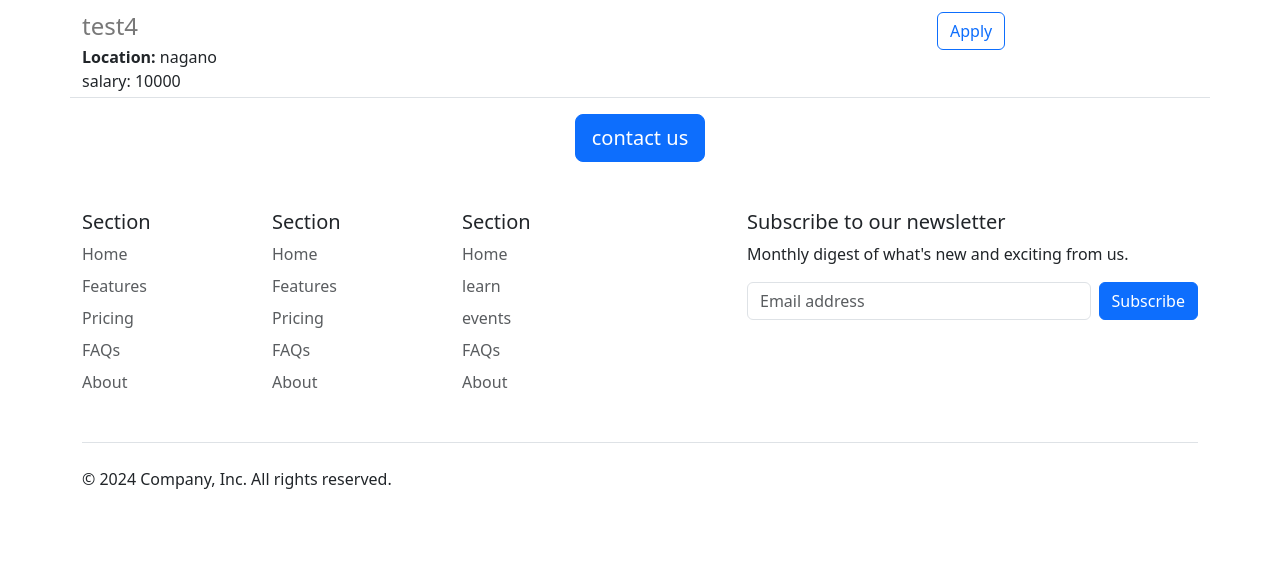
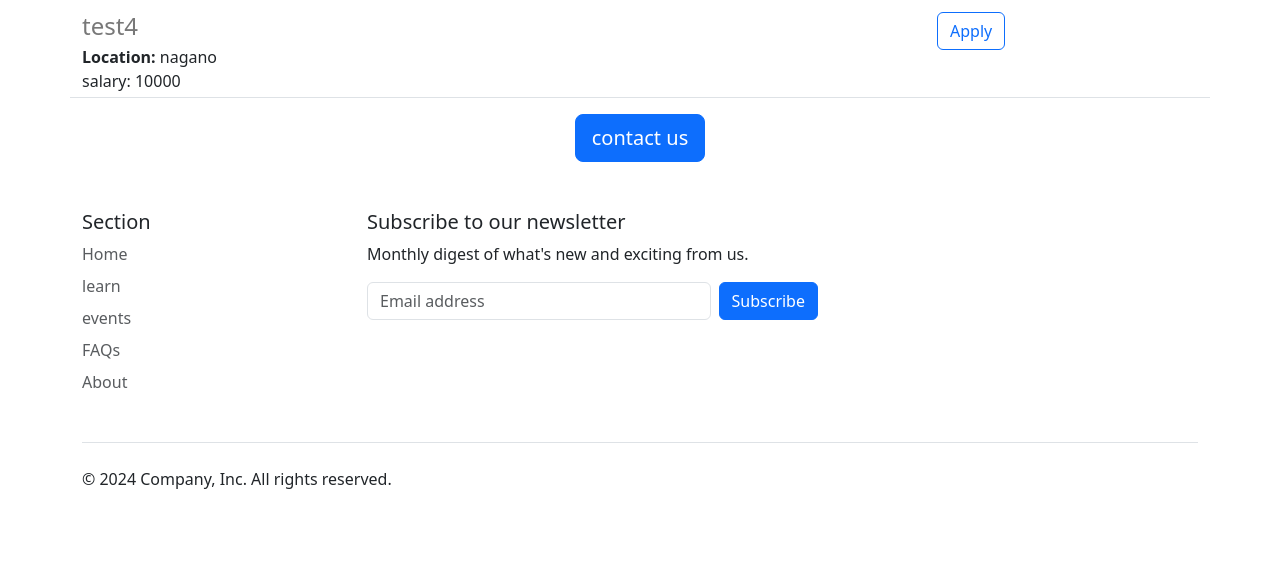
Before and after one commit to sam1raj/website_test1, a Flask app: page / in a window 1280 px wide. Shown: the part 1068-1655 px from the top of the page. Run offline with Flask 3, Linux system fonts and the light colour scheme.

Commit message:
footer changed

```diff
--- a/templates/footer.html
+++ b/templates/footer.html
@@ -2,27 +2,6 @@
 <div class="container">
   <footer class="py-5">
     <div class="row">
-      <div class="col-6 col-md-2 mb-3">
-        <h5>Section</h5>
-        <ul class="nav flex-column">
-          <li class="nav-item mb-2"><a href="#" class="nav-link p-0 text-body-secondary">Home</a></li>
-          <li class="nav-item mb-2"><a href="#" class="nav-link p-0 text-body-secondary">Features</a></li>
-          <li class="nav-item mb-2"><a href="#" class="nav-link p-0 text-body-secondary">Pricing</a></li>
-          <li class="nav-item mb-2"><a href="#" class="nav-link p-0 text-body-secondary">FAQs</a></li>
-          <li class="nav-item mb-2"><a href="#" class="nav-link p-0 text-body-secondary">About</a></li>
-        </ul>
-      </div>
-
-      <div class="col-6 col-md-2 mb-3">
-        <h5>Section</h5>
-        <ul class="nav flex-column">
-          <li class="nav-item mb-2"><a href="#" class="nav-link p-0 text-body-secondary">Home</a></li>
-          <li class="nav-item mb-2"><a href="#" class="nav-link p-0 text-body-secondary">Features</a></li>
-          <li class="nav-item mb-2"><a href="#" class="nav-link p-0 text-body-secondary">Pricing</a></li>
-          <li class="nav-item mb-2"><a href="#" class="nav-link p-0 text-body-secondary">FAQs</a></li>
-          <li class="nav-item mb-2"><a href="#" class="nav-link p-0 text-body-secondary">About</a></li>
-        </ul>
-      </div>
 
       <div class="col-6 col-md-2 mb-3">
         <h5>Section</h5>
```
